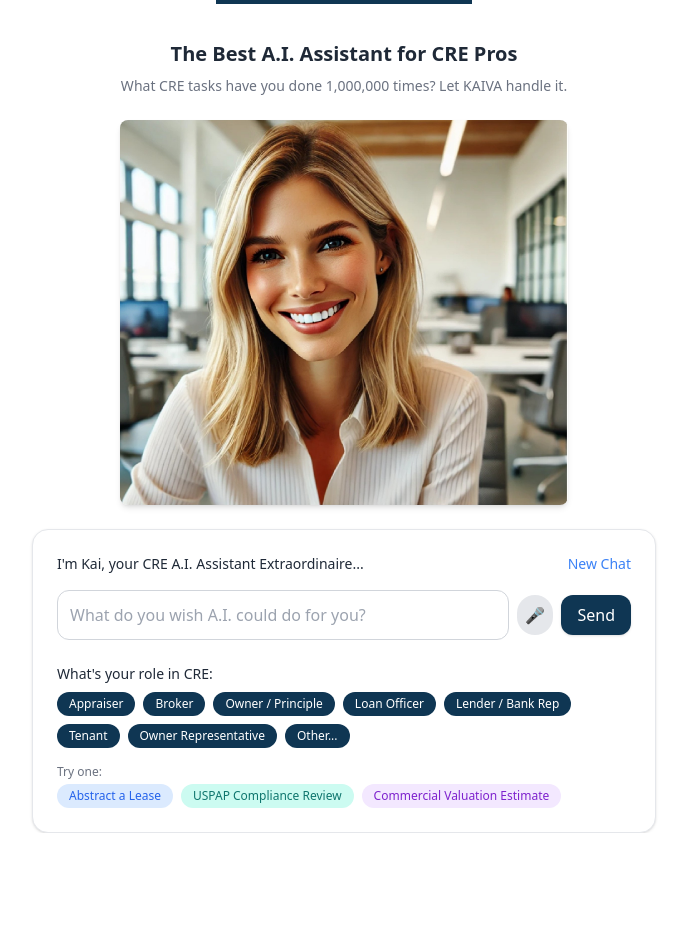
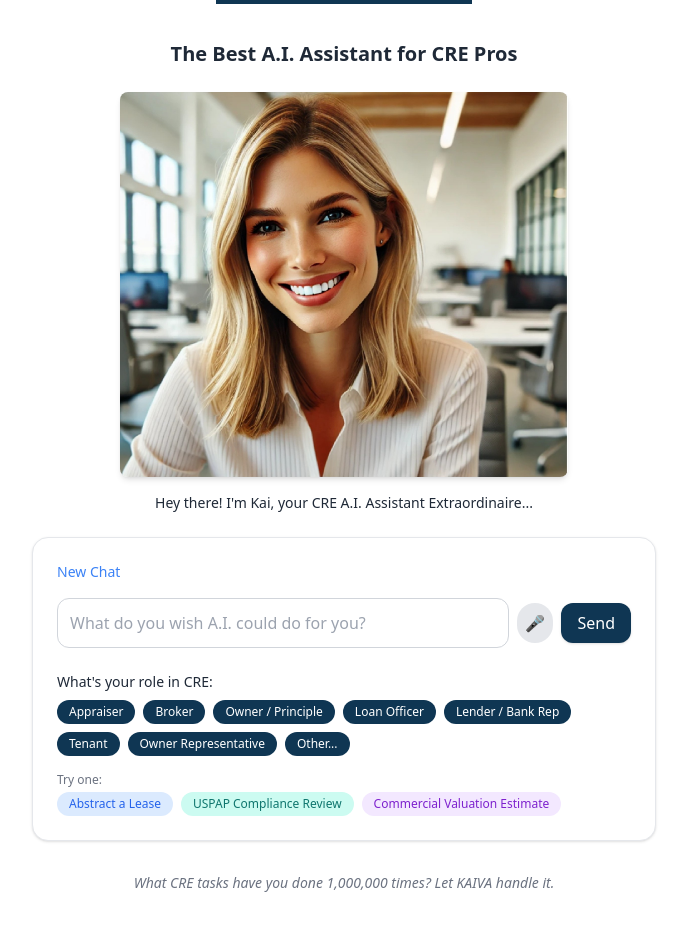
Before and after one commit to KaivaCREV/kaiva-website, a Next.js app: page / in a window 1280 px wide. Shown: the part 120-1045 px from the top of the page, without its empty margins (296-983 px from the left). Before the commit the page ends 953 px from the top, so only its background shows below. Built offline with nearby package versions, Linux system fonts and the light colour scheme.

Commit message:
Updated design: added Hey there! greeting and repositioned tagline to footer

```diff
--- a/app/page.tsx
+++ b/app/page.tsx
@@ -13,11 +13,10 @@
           className="h-32 object-contain"
         />
         <h1 className="text-xl font-semibold mt-2">The Best A.I. Assistant for CRE Pros</h1>
-        <p className="text-sm text-gray-500">What CRE tasks have you done 1,000,000 times? Let KAIVA handle it.</p>
       </header>
 
       {/* Assistant Image */}
-      <div className="flex justify-center mb-6">
+      <div className="flex flex-col items-center mb-6">
         <Image
           src="/kai-asst.jpg"
           alt="AI Assistant"
@@ -25,6 +24,7 @@
           height={300}
           className="rounded-lg shadow-md w-full max-w-md"
         />
+        <span className="text-sm font-medium mt-4">Hey there! I&apos;m Kai, your CRE A.I. Assistant Extraordinaire...</span>
       </div>
 
       {/* Main Content */}
@@ -32,7 +32,6 @@
         {/* KAIVA Chat Assistant */}
         <section className="bg-white p-6 rounded-2xl shadow border border-gray-200">
           <div className="mb-4 flex justify-between items-center">
-            <span className="text-sm font-medium">I&apos;m Kai, your CRE A.I. Assistant Extraordinaire...</span>
             <button className="text-sm text-blue-500 hover:underline">New Chat</button>
           </div>
 
@@ -72,6 +71,11 @@
           </div>
         </section>
       </main>
+
+      {/* Footer tagline */}
+      <footer className="text-center py-8 text-sm text-gray-500 italic">
+        What CRE tasks have you done 1,000,000 times? Let KAIVA handle it.
+      </footer>
     </div>
   );
 }
```
